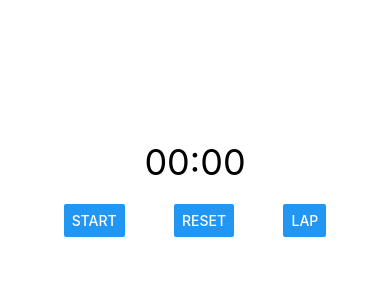
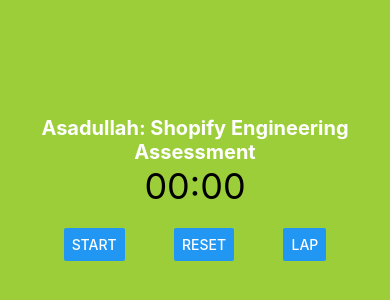
Before and after one commit to Shopify/eng-intern-assessment-react-native, a React Native app: screen / in a window 390 px wide. Shown: the part 224-524 px from the top of the page. Built offline with nearby package versions, Linux system fonts and the light colour scheme.

Commit message:
title add

```diff
--- a/App.tsx
+++ b/App.tsx
@@ -52,6 +52,9 @@ const App: React.FC = () => {
   // Render the main application UI
   return (
     <View style={styles.container}>
+
+<Text style={styles.title}>Asadullah: Shopify Engineering Assessment</Text>
+
       <Stopwatch elapsedTime={elapsedTime} />
       <StopwatchButton
         isRunning={isRunning}
@@ -78,6 +81,7 @@ const styles = StyleSheet.create({
     flex: 1,
     justifyContent: 'center',
     alignItems: 'center',
+    backgroundColor: '#9bce39',
   },
   lapsContainer: {
     marginTop: 20,
@@ -86,6 +90,13 @@ const styles = StyleSheet.create({
     fontSize: 18,
     marginBottom: 5,
   },
+
+  title: {
+    fontSize: 20,
+    fontWeight: 'bold',
+    textAlign: 'center',
+    color: 'white',
+    },
 });
 
 export default App;
```
